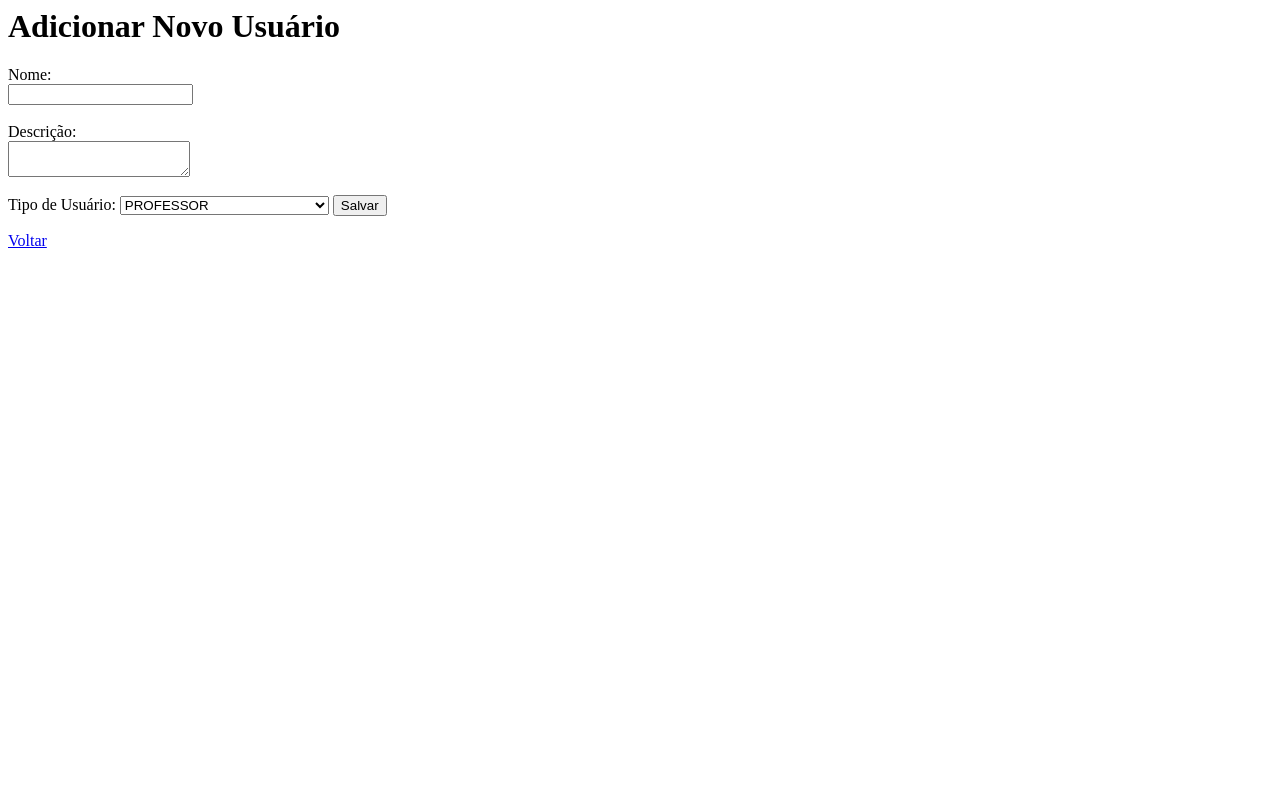
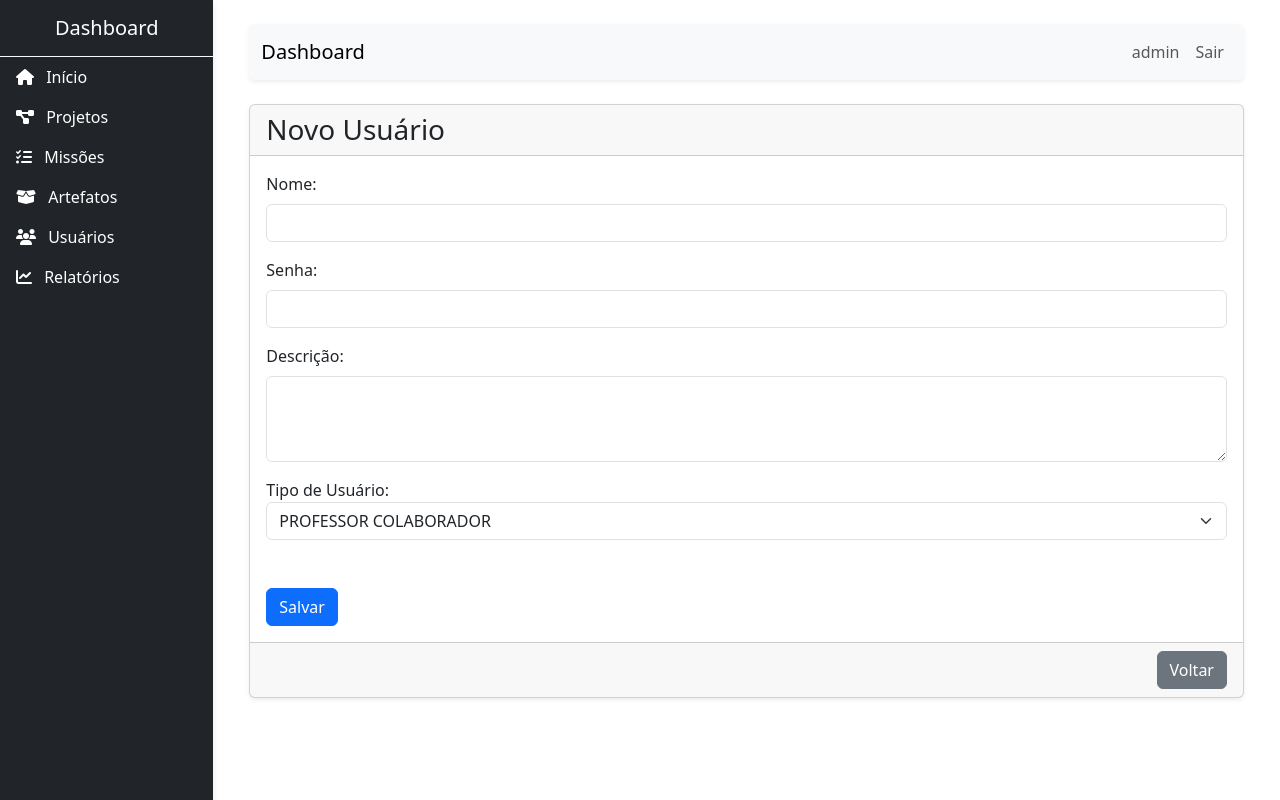
Before and after one commit to caikehist/admin-investigador, a CodeIgniter app: page /database/user/add in a window 1280 px wide. Run offline with CodeIgniter, Linux system fonts and the light colour scheme; a user stored in the database is signed in.

Commit message:
Cadastro de usuário e mostrar nome no dashboard

```diff
--- a/application/controllers/User.php
+++ b/application/controllers/User.php
@@ -31,15 +31,26 @@ class User extends CI_Controller {
 
     // Formulário para adicionar um novo usuário
     public function add() {
-        $this->load->view('users/add');
+        $data['title'] = 'Adicionar Usuário';
+        $main_content = 'users/add';
+
+        $this->load->view('template_admin', [
+            'data'          => $data,
+            'main_content'  => $main_content,
+        ]);
     }
 
     // Salva o novo usuário no banco de dados
     public function save() {
+        $password = $this->input->post('password');
+
+        $hashed_password = password_hash($password, PASSWORD_DEFAULT);
+
         $data = array(
-            'name'  => $this->input->post('name'),
-            'desc' => $this->input->post('desc'),
-			'type' => $this->input->post('type')
+            'name'          => $this->input->post('name'),
+            'password'      => $hashed_password,
+            'desc'          => $this->input->post('desc'),
+			'type'          => $this->input->post('type')
         );
         $this->User_model->insert_user($data);
         redirect('user');
--- a/application/views/template_admin.php
+++ b/application/views/template_admin.php
@@ -63,6 +63,10 @@
                 <div class="container-fluid">
                     <span class="navbar-brand mb-0 h1"><?php echo isset($data['titulo']) ? $data['titulo'] : 'Dashboard'; ?></span>
                     <ul class="navbar-nav ms-auto">
+
+                        <li class="nav-item">
+                            <span class="nav-link"><?php echo $this->session->userdata('user_name');?> </span>
+                        </li>
                         <li class="nav-item">
                             <a class="nav-link" href="<?php echo base_url('login/logout')?>">Sair</a>
                         </li>
--- a/application/views/users/add.php
+++ b/application/views/users/add.php
@@ -1,17 +1,44 @@
+<div class="card shadow-sm mb-4">
+    <div class="card-header">
+        <h1 class="card-title h3 mb-0">Novo Usuário</h1>
+    </div>
+    <div class="card-body">
+        <?php if (isset($error) && $error): ?>
+            <div class="alert alert-danger" role="alert">
+                <?php echo $error; ?>
+            </div>
+        <?php endif; ?>
 
-    <h1>Adicionar Novo Usuário</h1>
-    <form action="<?php echo base_url('user/save'); ?>" method="post">
-        <label for="nome">Nome:</label><br>
-        <input type="text" name="name" required><br><br>
-        <label for="des">Descrição:</label><br>
-        <textarea type="text" name="desc" required></textarea><br><br>
-			<label for="type">Tipo de Usuário:</label>
-			<select id="type" name="type">
-			  <option value="PROFESSOR">PROFESSOR</option>
-			  <option value="ALUNO">ALUNO</option>
-			  <option value="PROFESSOR ORGANIZADOR">PROFESSOR ORGANIZADOR</option>
-			  <option value="ALUNO GESTOR">ALUNO GESTOR</option>
-			</select>
-        <button type="submit">Salvar</button>
-    </form>
-    <a href="<?php echo base_url('user'); ?>">Voltar</a>
+        <form action="<?php echo base_url('user/save'); ?>" method="post">
+
+            <div class="mb-3">
+                <label for="name" class="form-label">Nome:</label>
+                <input type="text" class="form-control" name="name" required>
+            </div>
+
+            <div class="mb-3">
+                <label for="password" class="form-label">Senha:</label>
+                <input type="password" class="form-control" name="password" required>
+            </div>
+
+            <div class="mb-3">
+                <label for="desc" class="form-label">Descrição:</label>
+                <textarea class="form-control" name="desc" rows="3" ></textarea>
+            </div>
+
+            <label for="type">Tipo de Usuário:</label>
+            <select id="type" class="form-select" name="type">
+              <option value="PROFESSOR COLABORADOR">PROFESSOR COLABORADOR</option>
+              <option value="PROFESSOR ORGANIZADOR">PROFESSOR ORGANIZADOR</option>
+              <option value="ALUNO">ALUNO</option>
+              <option value="ALUNO COLABORADOR">ALUNO COLABORADOR</option>
+            </select>
+            <br><br>
+
+            <button type="submit" class="btn btn-primary">Salvar</button>
+        </form>
+    </div>
+    <div class="card-footer text-end">
+        <a href="<?php echo base_url('controller'); ?>" class="btn btn-secondary">Voltar</a>
+    </div>
+</div>
```
